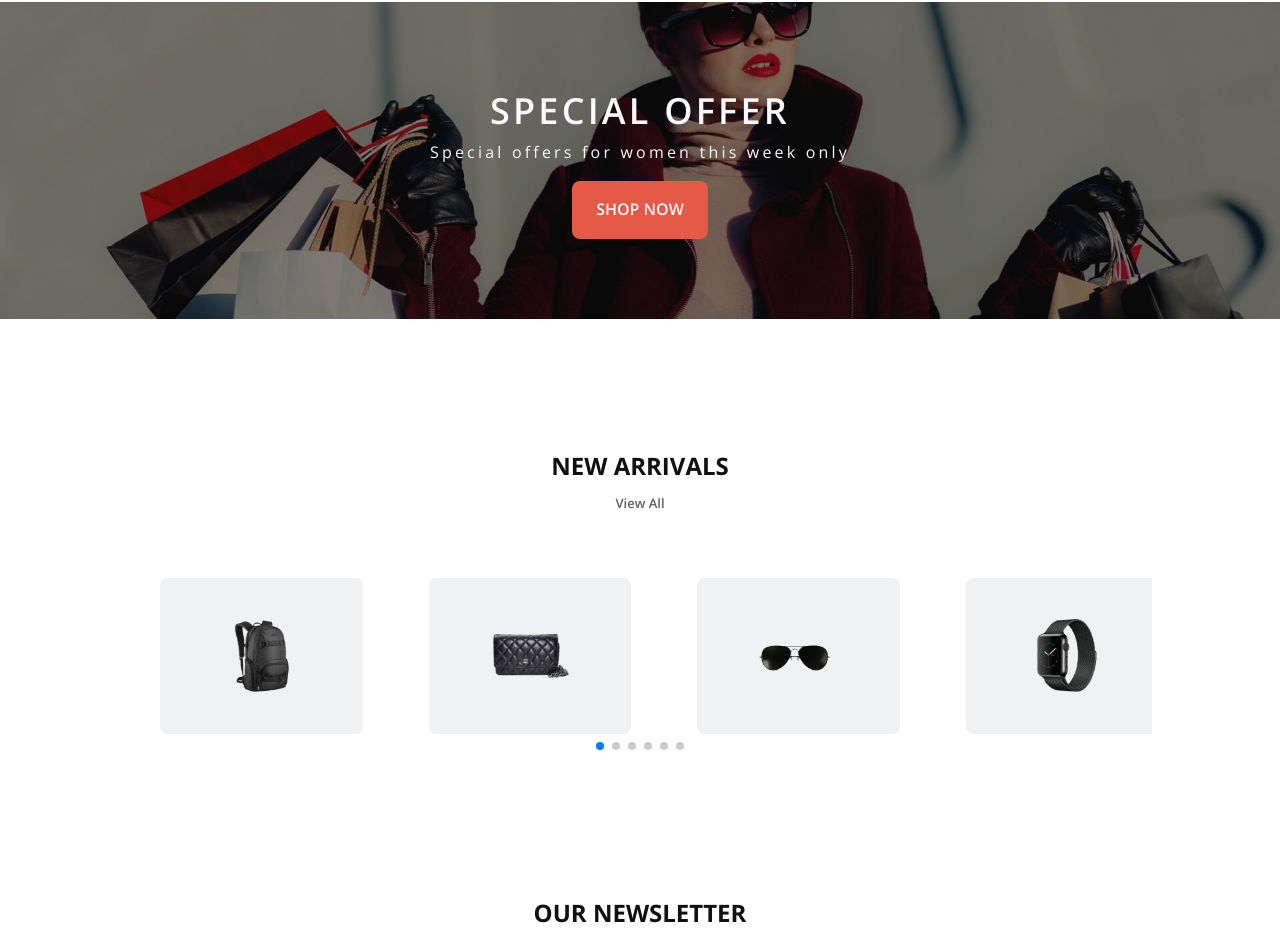
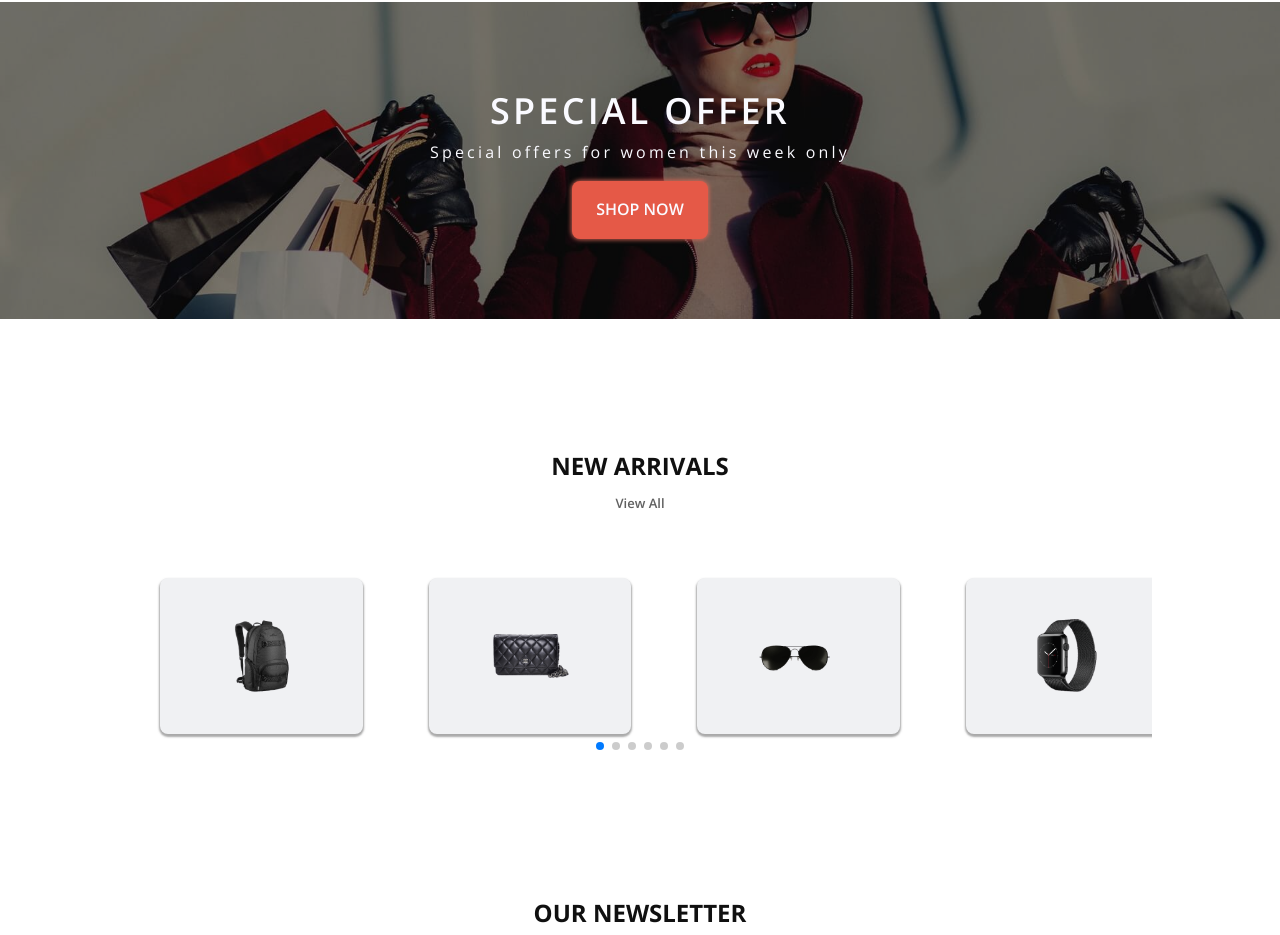
Before and after one commit to Trailblazer-dev/responsive-ecommerce-website, a plain HTML site: page index.html in a window 1280 px wide. Shown: the part 1751-2686 px from the top of the page. Drawn offline with nearby package versions, Linux system fonts and the light colour scheme.

Commit message:
final touches

```diff
--- a/assets/css/styles.css
+++ b/assets/css/styles.css
@@ -240,6 +240,7 @@ img {
   font-weight: var(--font-semibold);
   transition: 0.3s;
   border-radius: 0.5rem;
+  box-shadow: 0px 0px 4px 1px #e56b5bcf;
 }
 .button:hover {
   background-color: var(--first-color-alt);
@@ -257,6 +258,7 @@ img {
   background-color: var(--gray-color);
   transition: 0.3s;
   border-radius: 0.5rem;
+  box-shadow: 0 2px 4px 1px #a8a8a8;
 }
 .collection__box:hover {
   transform: translateY(-0.5rem);
@@ -303,6 +305,7 @@ img {
   justify-content: center;
   background-color: var(--gray-color);
   border-radius: 0.5rem;
+  box-shadow: 0 2px 2px 1px #6060608a;
 }
 .featured__new {
   position: absolute;
@@ -363,6 +366,7 @@ img {
   background-color: var(--gray-color);
   overflow: hidden;
   border-radius: 0.5rem;
+  box-shadow: 0 2px 2px 1px #6060608a;
 }
 
 .new__link {
--- a/assets/js/main.js
+++ b/assets/js/main.js
@@ -97,7 +97,7 @@ sr.reveal('.home__img,.newsletter__form',{origin:'right',delay:950,distance:'100
 sr.reveal('.collection__box,.sponsor__logo',{interval:100,delay:1000})
 sr.reveal('.section__title',{origin:'bottom',delay:900})
 sr.reveal('.featured__container,.new__container',{delay:1200})
-sr.reveal('.new__box',{delay:1400,interval:100,origin:'left'})
+// sr.reveal('.new__box',{delay:1400,interval:100,origin:'left'}) //caused some not to be displayed
 sr.reveal('.section__subtitle,.offer__bg,.newsletter__description',{origin:'left',delay:1400,distance:'200px'})
 sr.reveal('.footer__box',{origin:'bottom',delay:1600,interval:100})
 sr.reveal('.footer__copy',{origin:'right',distance:'20px'})
```
